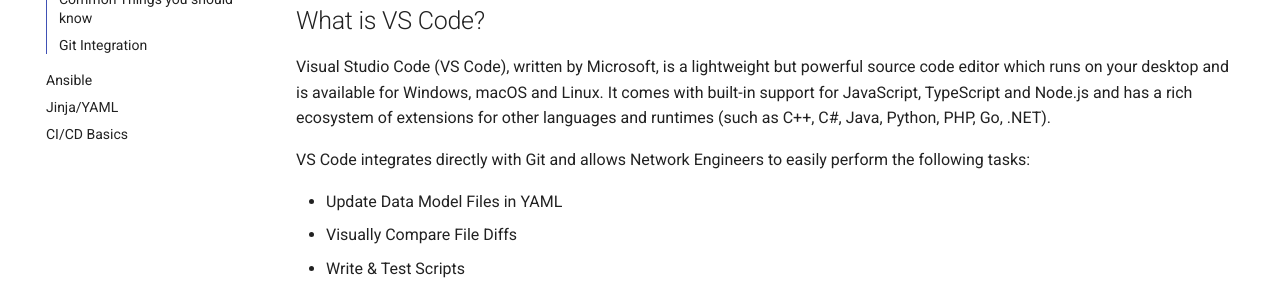
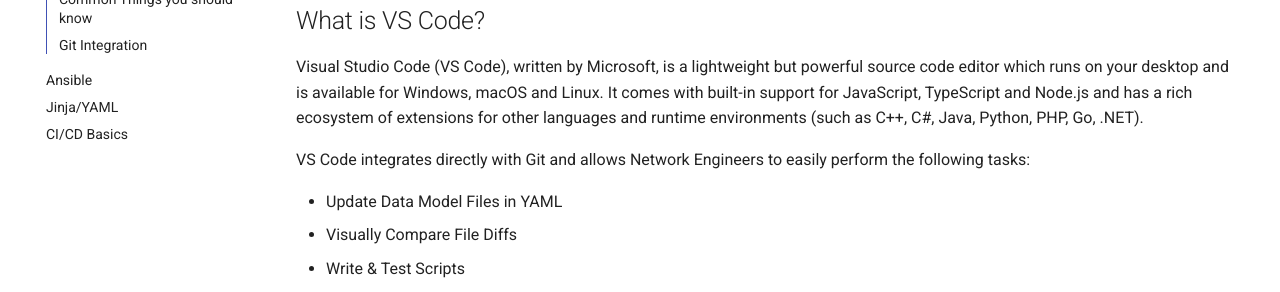
Before and after one commit to aristanetworks/avd-workshops, an MkDocs documentation site: the page built from workshops/vscode.md, in a window 1280 px wide and 900 px high. Shown: the part 402-694 px from the top of the window. Built offline with MkDocs 1.6.1 and Material for MkDocs 9.7.7, drawn with Linux system fonts in a browser that asks for light colours; comment, search, counter and statistics services are not loaded.

Commit message:
fixed spelling and spacing

```diff
--- a/workshops/vscode.md
+++ b/workshops/vscode.md
@@ -4,7 +4,7 @@
 
 ## What is VS Code?
 
-Visual Studio Code (VS Code), written by Microsoft, is a lightweight but powerful source code editor which runs on your desktop and is available for Windows, macOS and Linux. It comes with built-in support for JavaScript, TypeScript and Node.js and has a rich ecosystem of extensions for other languages and runtimes (such as C++, C#, Java, Python, PHP, Go, .NET).
+Visual Studio Code (VS Code), written by Microsoft, is a lightweight but powerful source code editor which runs on your desktop and is available for Windows, macOS and Linux. It comes with built-in support for JavaScript, TypeScript and Node.js and has a rich ecosystem of extensions for other languages and runtime environments (such as C++, C#, Java, Python, PHP, Go, .NET).
 
 VS Code integrates directly with Git and allows Network Engineers to easily perform the following tasks:
 
@@ -14,7 +14,7 @@
 - Execute various Git commands (such as: status, init, log, commit, switch, add, etc...)
 - Connect to Remote Hosts
 
-VS Code is the Git Genie that makes your life easy.  Once you learn to use VS Code, you will wonder why it took so long to get on the bandwagon.
+VS Code is the Git Genie that makes your life easy. Once you learn to use VS Code, you will wonder why it took so long to get on the bandwagon.
 
 ## System Requirements
 
@@ -53,7 +53,7 @@
 
 ## Extensions
 
-These are tons of extensions to enhance your experience with the VS Code.  Below are a list recommended extensions commonly used.  For a full list of available extensions visit the [VS Code Marketplace](https://marketplace.visualstudio.com/VSCode).
+These are tons of extensions to enhance your experience with the VS Code. Below are a list recommended extensions commonly used. For a full list of available extensions visit the [VS Code Marketplace](https://marketplace.visualstudio.com/VSCode).
 
 - Markdown All-in-One (Yu Zhang)
 - YAML (Red Hat)
```
